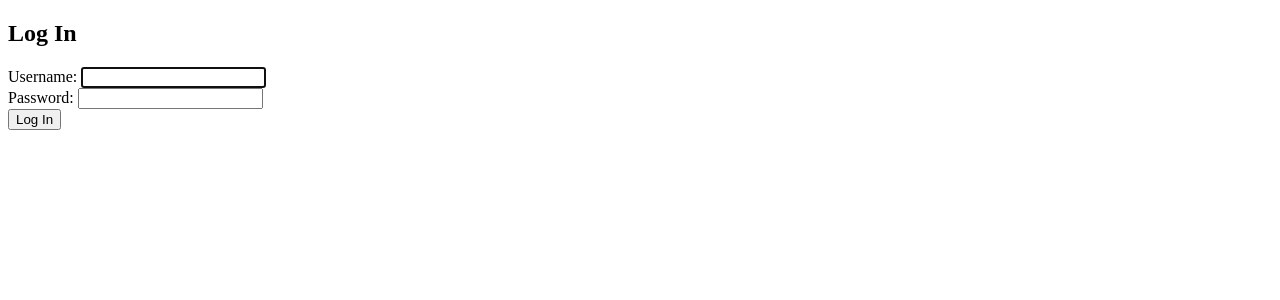
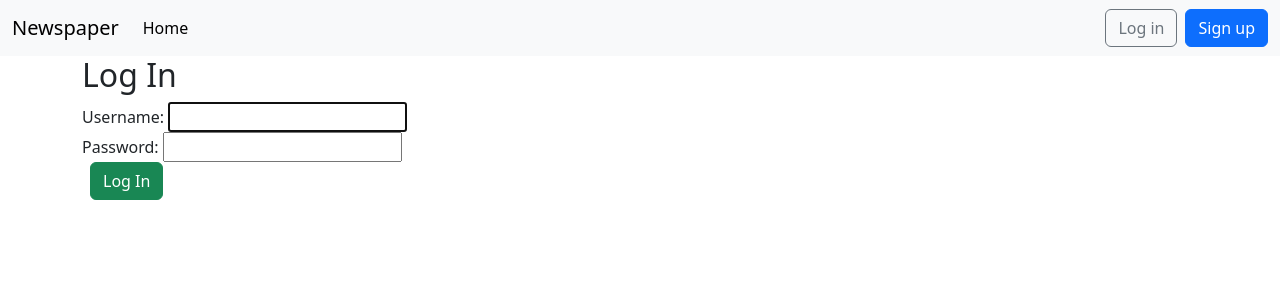
Before and after one commit to lpasiak/django-for-beginners-exercises, a Django app: page /accounts/login/ in a window 1280 px wide. Shown: the top 300 px of the page. Run offline with Django 5.2, Linux system fonts and the light colour scheme; parts of the project's set-up code (start-up, migrations or seed data) failed here and were passed over.

Commit message:
Added CSS

```diff
--- a/chapter-11-bootstrap/templates/base.html
+++ b/chapter-11-bootstrap/templates/base.html
@@ -3,6 +3,9 @@
 <head>
     <meta charset="utf-8">
     <meta name="viewport" content="width=device-width, initial-scale=1.0">
+    <link href="https://cdn.jsdelivr.net/npm/bootstrap@5.3.2/dist/css/bootstrap.min.css" rel="stylesheet"
+          integrity="sha384-T3c6CoIi6uLrA9TneNEoa7RxnatzjcDSCmG1MXxSR1GAsXEV/Dwwykc2MPK8M2HN"
+          crossorigin="anonymous">
     <title>
         {% block title %}
         Newspaper App
@@ -10,9 +13,75 @@
     </title>
 </head>
 <body>
+    <nav class="navbar navbar-expand-lg bg-body-tertiary">
+        <div class="container-fluid">
+            <a class="navbar-brand" href="{% url 'home' %}">Newspaper</a>
+            <button class="navbar-toggler" type="button"
+                    data-bs-toggle="collapse"
+                    data-bs-target="#navbarSupportedContent"
+                    aria-controls="navbarSupportedContent"
+                    aria-expanded="false"
+                    aria-label="Toggle navigation">
+                <span class="navbar-toggler-icon"></span>
+            </button>
+            <div class="collapse navbar-collapse" id="navbarSupportedContent">
+                <ul class="navbar-nav me-auto mb-2 mb-lg-0">
+                    <li class="nav-item">
+                        <a class="nav-link active" aria-current="page" href="#">Home</a>
+                    </li>
+                    {% if user.is_authenticated %}
+                        <li><a href="#" class="nav-link px-2 link-dark">+ New</a></li>
+                    </ul>
+                    <div class="mr-auto">
+                        <ul class="navbar-nav">
+                            <li class="nav-item dropdown">
+                                <button class="nav-link dropdown-toggle" type="button"
+                                   data-bs-toggle="dropdown" aria-expanded="false">
+                                    {{ user.username }}
+                                </button>
+                                <ul class="dropdown-menu">
+                                    <li>
+                                        <a class="dropdown-item" href="{% url 'password_change' %}">
+                                            Change password
+                                        </a>
+                                    </li>
+                                    <li>
+                                        <hr class="dropdown-divider">
+                                    </li>
+                                    <li>
+                                        <form method="post" action="{% url 'logout' %}" style="display:inline;">
+                                            {% csrf_token %}
+                                            <button type="submit" class="dropdown-item">
+                                                Logout
+                                            </button>
+                                        </form>
+                                    </li>
+                                </ul>
+                            </li>
+                        </ul>
+                    </div>
+                    {% else %}
+                        </ul>
+                        <div class="mr-auto">
+                            <form class="form d-flex">
+                                <a href="{% url 'login' %}" class="btn btn-outline-secondary">Log in</a>
+                                <a href="{% url 'signup' %}" class="btn btn-primary ms-2">Sign up</a>
+                            </form>
+                        </div>
+                    {% endif %}
+                </div>
+            </div>
+        </div>
+    </nav>
     <main>
-        {% block content %}
-        {% endblock content %}
+        <div class="container">
+            {% block content %}
+            {% endblock content %}
+        </div>
     </main>
+    <!-- Add Bootstrap JavaScript bundle -->
+    <script src="https://cdn.jsdelivr.net/npm/bootstrap@5.3.2/dist/js/bootstrap.bundle.min.js"
+            integrity="sha384-C6RzsynM9kWDrMNeT87bh95OGNyZPhcTNXj1NW7RuBCsyN/o0jlpcV8Qyq46cDfL"
+            crossorigin="anonymous"></script>
 </body>
 </html>
--- a/chapter-11-bootstrap/templates/registration/login.html
+++ b/chapter-11-bootstrap/templates/registration/login.html
@@ -7,6 +7,6 @@
 <form method="post">
     {% csrf_token %}
     {{ form }}
-    <button type="submit">Log In</button>
+    <button type="submit" class="btn btn-success ms-2">Log In</button>
 </form>
 {% endblock content %}
```
